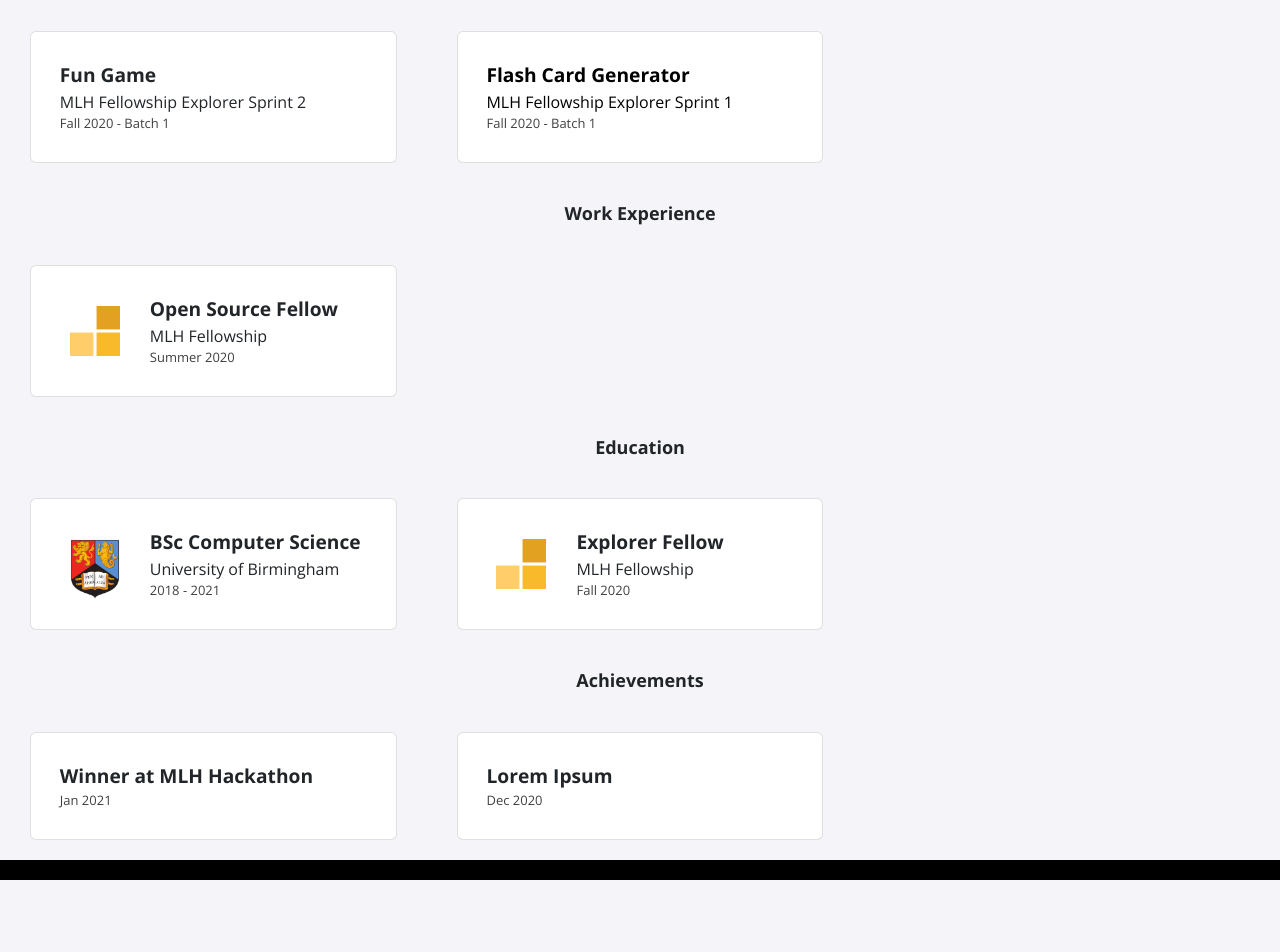
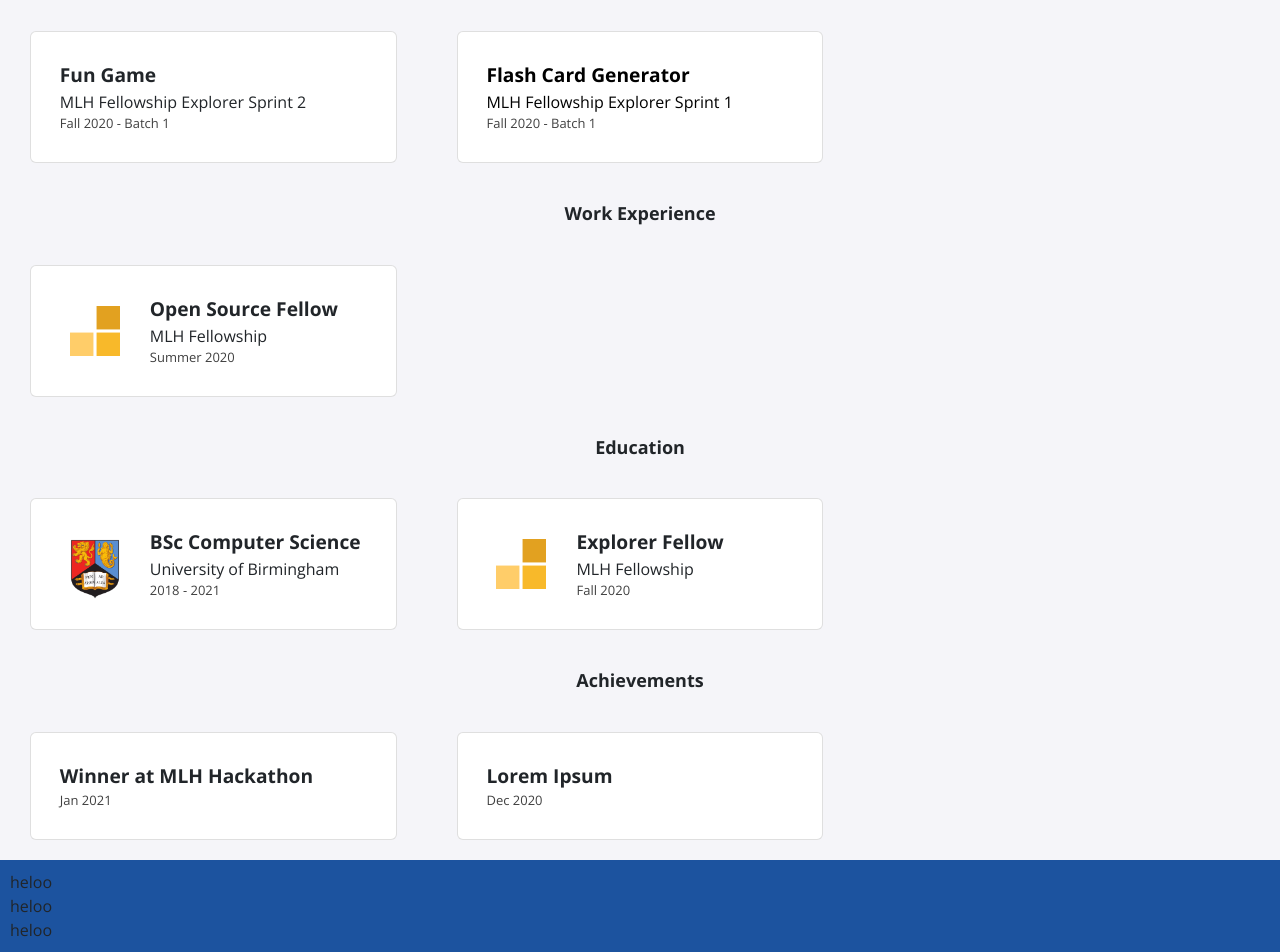
Before and after one commit to DebugAgrawal/mlh-orientation, a Jekyll site: the page built from index.html, in a window 1280 px wide. Shown: the part 642-1594 px from the top of the page. Built offline with Jekyll 4.4.1, drawn with Linux system fonts in a browser that asks for light colours; nearby versions of some CDN libraries; before the commit the page ends 1562 px from its top, so only the background shows below that.

Commit message:
margin bottom removed

```diff
--- a/_includes/footer.html
+++ b/_includes/footer.html
@@ -1,4 +1,11 @@
 <footer class="footer">
-
-
+    <div>
+        heloo
+    </div>
+    <div>
+        heloo
+    </div>
+    <div>
+        heloo
+    </div>
 </footer>
--- a/_sass/all.scss
+++ b/_sass/all.scss
@@ -32,7 +32,6 @@
 
 body {
     background-color: #f5f5f9;
-    margin-bottom: 50px;
 }
 h2 {
     margin-bottom: 20px;
--- a/_sass/footer.scss
+++ b/_sass/footer.scss
@@ -2,7 +2,7 @@
     width: 100%;
     bottom: 100%;
     padding: 10px;
-    background-color: black;
+    background-color: #1C539F;
     margin-bottom: -10px;
     position: relative;
 }
```
